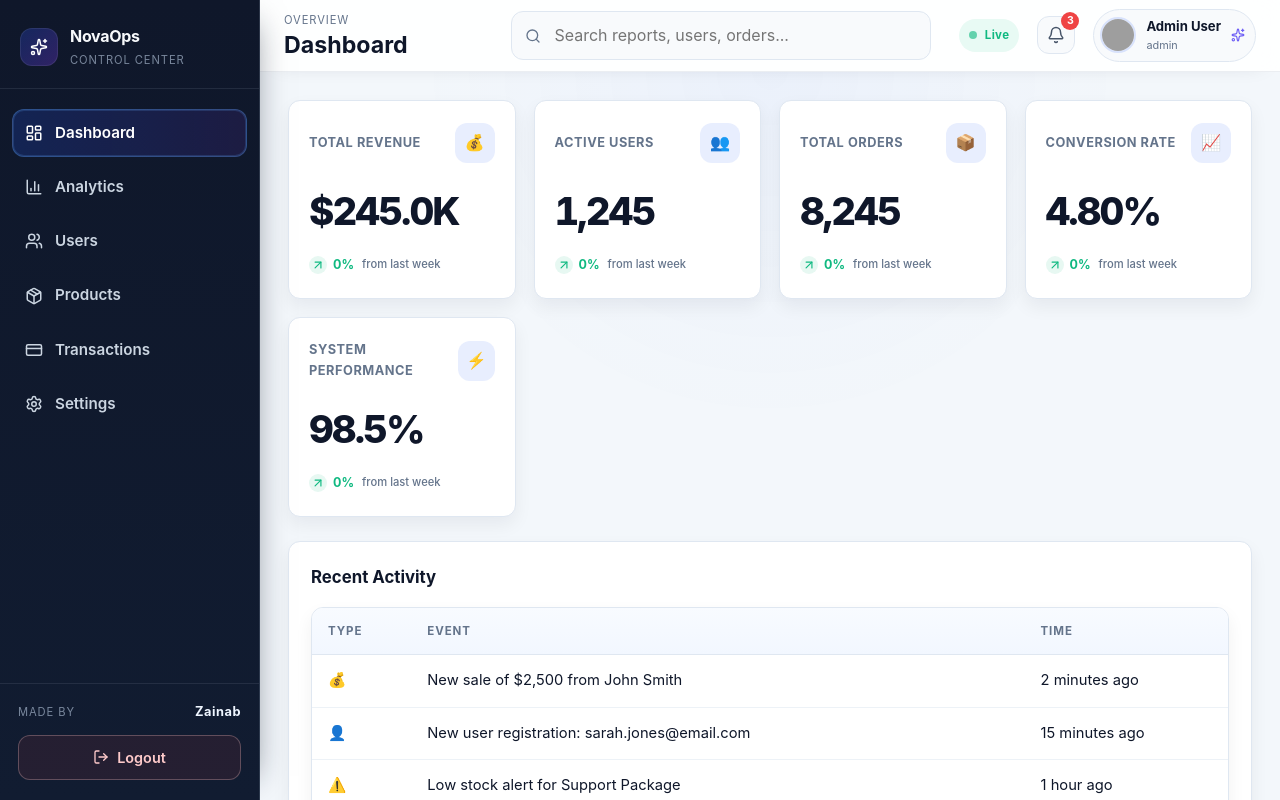
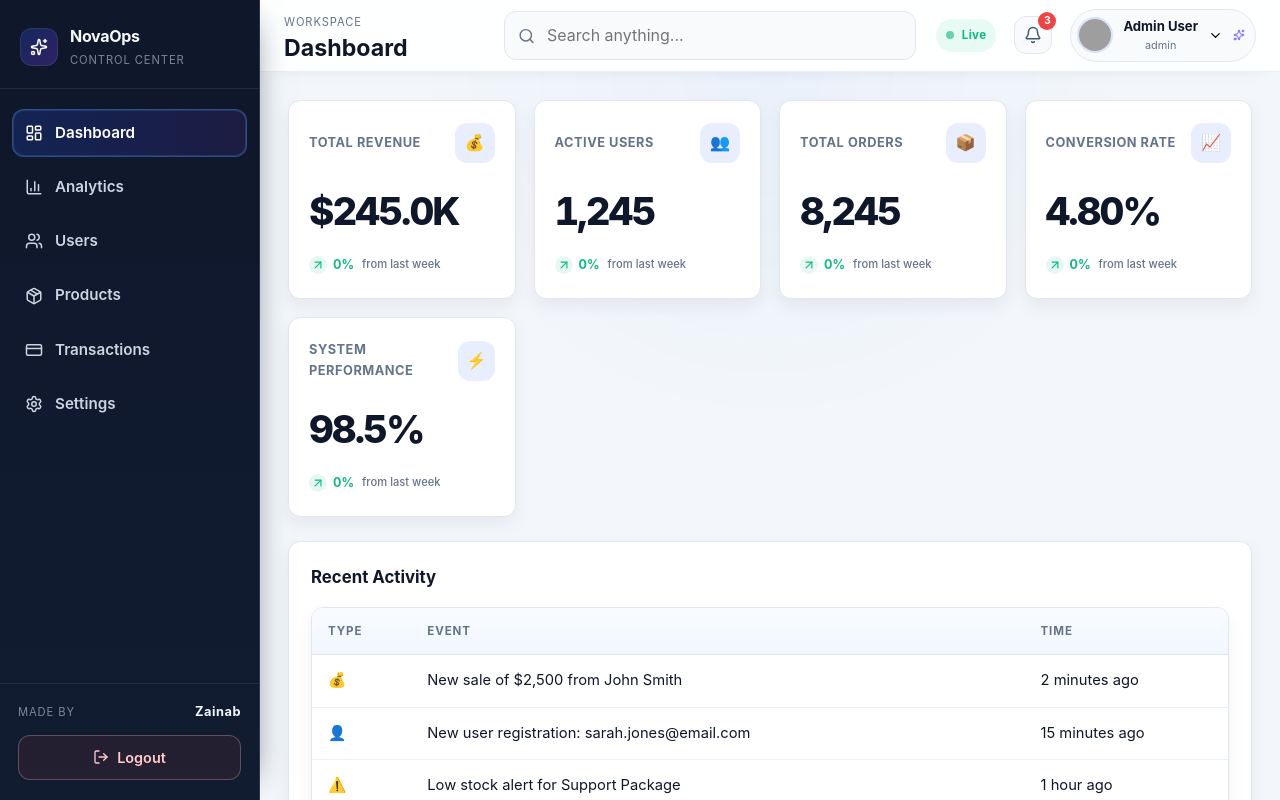
Before and after one commit to abdulbasit-25/zainaib-internship-task, a React (Vite) app in the folder task-4-enterprise-dashboard/: page /users in a window 1280 px wide. Both pictures are taken after a click on the button "Login". Shown: the top 800 px of the page. Built offline with nearby package versions, Linux system fonts and the light colour scheme; grey boxes are pictures that could not be loaded.

Commit message:
Update enterprise dashboard Navbar.jsx

```diff
--- a/task-4-enterprise-dashboard/src/components/Navbar.jsx
+++ b/task-4-enterprise-dashboard/src/components/Navbar.jsx
@@ -1,10 +1,10 @@
 import React, { useState } from "react";
-import { Bell, Menu, Search, Sparkles } from "lucide-react";
+import { Bell, ChevronDown, Menu, Search, Sparkles } from "lucide-react";
 import { useAuth } from "../context/AuthContext";
 import "./Navbar.css";
 
 /**
- * Navbar - Top navigation bar
+ * Navbar - Premium enterprise top navigation
  */
 export const Navbar = ({ title, onMenuClick, isLive }) => {
   const { user } = useAuth();
@@ -12,72 +12,128 @@ export const Navbar = ({ title, onMenuClick, isLive }) => {
 
   return (
     <nav className="navbar">
+      {/* Left — Navigation + Page Identity */}
       <div className="navbar-left">
         <button
           className="menu-btn"
           onClick={onMenuClick}
           aria-label="Open menu"
         >
-          <Menu size={18} />
+          <Menu size={19} strokeWidth={2} />
         </button>
+
         <div className="navbar-heading">
-          <p className="navbar-kicker">Overview</p>
+          <div className="navbar-kicker-row">
+            <span className="navbar-kicker">Workspace</span>
+          </div>
+
           <h1 className="navbar-title">{title}</h1>
         </div>
       </div>
 
+      {/* Center — Search */}
       <div className="navbar-center">
         <div className="search-box">
-          <Search size={16} className="search-icon" />
-          <input type="text" placeholder="Search reports, users, orders..." />
+          <Search size={17} strokeWidth={2} className="search-icon" />
+
+          <input
+            type="text"
+            placeholder="Search anything..."
+            aria-label="Search"
+          />
         </div>
       </div>
 
+      {/* Right — Status, Notifications, Profile */}
       <div className="navbar-right">
         {isLive && (
           <div className="live-indicator">
-            <span className="live-dot"></span>
+            <span className="live-dot" />
             <span className="live-text">Live</span>
           </div>
         )}
 
+        {/* Notifications */}
         <div className="notification-container">
           <button
-            className="notification-btn"
+            className={`notification-btn ${showNotifications ? "active" : ""}`}
             onClick={() => setShowNotifications(!showNotifications)}
             aria-label="Notifications"
+            aria-expanded={showNotifications}
           >
-            <Bell size={18} />
+            <Bell size={18} strokeWidth={2} />
             <span className="notification-badge">3</span>
           </button>
+
           {showNotifications && (
             <div className="notification-dropdown">
+              <div className="notification-header">
+                <div>
+                  <span className="notification-kicker">Activity</span>
+                  <h3>Notifications</h3>
+                </div>
+
+                <span className="notification-count">3 new</span>
+              </div>
+
+              <div className="notification-list">
                 <div className="notification-item">
+                  <div className="notification-icon transaction">$</div>
+
+                  <div>
                     <p>New transaction from John Smith</p>
                     <span className="notification-time">2 minutes ago</span>
                   </div>
+                </div>
+
                 <div className="notification-item">
+                  <div className="notification-icon warning">!</div>
+
+                  <div>
                     <p>Low stock alert for Support Package</p>
                     <span className="notification-time">15 minutes ago</span>
                   </div>
+                </div>
+
                 <div className="notification-item">
+                  <div className="notification-icon system">✓</div>
+
+                  <div>
                     <p>System backup completed</p>
                     <span className="notification-time">1 hour ago</span>
                   </div>
                 </div>
+              </div>
+
+              <button className="view-notifications">
+                View all notifications
+                <span>→</span>
+              </button>
+            </div>
           )}
         </div>
 
-        <div className="user-profile">
+        {/* Profile */}
+        <button className="user-profile" type="button">
           <div className="avatar-wrap">
-            <img src={user?.avatar} alt={user?.name} className="avatar" />
+            <img
+              src={user?.avatar}
+              alt={user?.name || "User"}
+              className="avatar"
+            />
+
+            <span className="avatar-status" />
           </div>
+
           <div className="user-info">
             <p className="user-name">{user?.name}</p>
             <p className="user-role">{user?.role}</p>
           </div>
-          <Sparkles size={14} className="profile-accent" />
-        </div>
+
+          <ChevronDown size={15} strokeWidth={2} className="profile-chevron" />
+
+          <Sparkles size={12} strokeWidth={2} className="profile-accent" />
+        </button>
       </div>
     </nav>
   );
```
Lines whose indentation alone changed are shown as unchanged.
